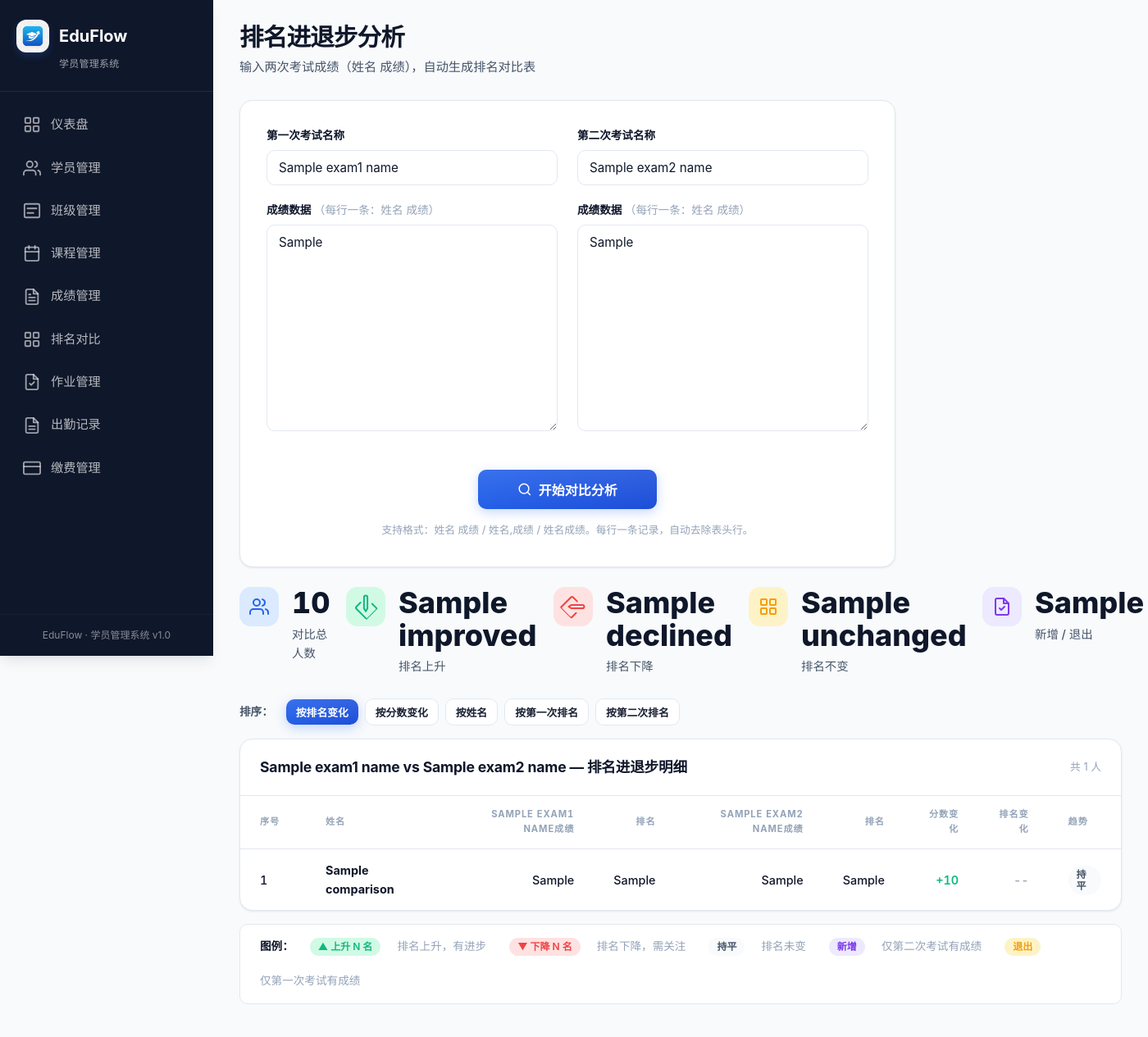
After one commit to XinxinLi2004/edutrack, a Django app: template templates/rank-compare/index.html in a window 1400 px wide. The commit adds this page. Shown: the whole page at 82% size. Run offline with Django 3.2, Linux system fonts and the light colour scheme; the template is opened without the code that fills it: most values are stand-ins (such as "Sample title", 1, 10 or a date in 2020).

Commit message:
release: v2.3.0 — 排名对比工具 + Windows 打包镜像优化
## 新功能：排名进退步分析 (/rank-compare)
- 粘贴两次考试成绩数据，自动排名并对比进退步
- 同分同名次排名算法，姓名匹配+边界处理
- 5 张统计卡片 + 明细对比表 + 彩色趋势标签
- 客户端 JS 5 种维度排序

## 🔧 Windows 打包脚本重构 (build_windows.bat)
- Python 自动安装改用国内镜像：npmmirror → Tsinghua → 华为云
- 不再依赖海外官网慢速下载
- PyInstaller pip 安装增加阿里镜像回退
- 默认 Python 版本升至 3.12.9

## 📦 版本号
- package.json → 2.3.0
- pyproject.toml → 2.3.0
- CHANGELOG 追加 v2.3 打包记录

```diff
--- a/package.json
+++ b/package.json
@@ -1,6 +1,6 @@
 {
   "name": "eduflow",
-  "version": "2.2.0",
+  "version": "2.3.0",
   "description": "教培行业学员管理系统 - 本地离线版（Python 标准库实现）",
   "main": "app.py",
   "scripts": {
--- a/pyproject.toml
+++ b/pyproject.toml
@@ -4,7 +4,7 @@
 
 [project]
 name = "eduflow"
-version = "2.2.0"
+version = "2.3.0"
 description = "Eduflow 后端服务"
 requires-python = ">=3.10"
 
--- a/templates/partials/header.html
+++ b/templates/partials/header.html
@@ -72,6 +72,10 @@
           <svg class="icon"><use href="#icon-grades"/></svg>
           <span>成绩管理</span>
         </a>
+        <a href="/rank-compare" class="nav-item {% if active_menu == 'rank-compare' %}active{% endif %}">
+          <svg class="icon"><use href="#icon-dashboard"/></svg>
+          <span>排名对比</span>
+        </a>
         <a href="/assignments" class="nav-item {% if active_menu == 'assignments' %}active{% endif %}">
           <svg class="icon"><use href="#icon-assignments"/></svg>
           <span>作业管理</span>
--- /dev/null
+++ b/templates/rank-compare/index.html
@@ -0,0 +1,332 @@
+{% include "partials/header.html" %}
+
+<div class="top-bar">
+  <div>
+    <h1 class="page-title">排名进退步分析</h1>
+    <p class="page-subtitle">输入两次考试成绩（姓名 成绩），自动生成排名对比表</p>
+  </div>
+</div>
+
+<form method="post" action="/rank-compare" class="reveal">
+  <div class="form-card" style="margin-bottom: 24px;">
+    <div style="display: grid; grid-template-columns: 1fr 1fr; gap: 24px;">
+      <!-- 第一次考试 -->
+      <div>
+        <div class="form-group">
+          <label class="form-label">第一次考试名称</label>
+          <input type="text" name="exam1_name" class="form-input" placeholder="例如：期中考试" value="{{ exam1_name }}" required>
+        </div>
+        <div class="form-group">
+          <label class="form-label">成绩数据 <span style="color: var(--text-muted); font-weight: 400;">（每行一条：姓名 成绩）</span></label>
+          <textarea name="exam1_data" class="form-input" rows="12" placeholder="张三 95&#10;李四 88&#10;王五 92&#10;...&#10;&#10;支持用逗号、空格或Tab分隔" required>{{ exam1_data }}</textarea>
+        </div>
+      </div>
+
+      <!-- 第二次考试 -->
+      <div>
+        <div class="form-group">
+          <label class="form-label">第二次考试名称</label>
+          <input type="text" name="exam2_name" class="form-input" placeholder="例如：期末考试" value="{{ exam2_name }}" required>
+        </div>
+        <div class="form-group">
+          <label class="form-label">成绩数据 <span style="color: var(--text-muted); font-weight: 400;">（每行一条：姓名 成绩）</span></label>
+          <textarea name="exam2_data" class="form-input" rows="12" placeholder="张三 92&#10;李四 90&#10;王五 88&#10;...&#10;&#10;支持用逗号、空格或Tab分隔" required>{{ exam2_data }}</textarea>
+        </div>
+      </div>
+    </div>
+
+    <div style="display: flex; justify-content: center; margin-top: 20px;">
+      <button type="submit" class="btn btn-primary" style="padding: 12px 48px; font-size: 1rem;">
+        <svg class="icon" style="width: 1.1em; height: 1.1em;"><use href="#icon-search"/></svg>
+        开始对比分析
+      </button>
+    </div>
+
+    <div style="margin-top: 12px; text-align: center;">
+      <span style="font-size: 0.8rem; color: var(--text-muted);">
+        支持格式：姓名 成绩 / 姓名,成绩 / 姓名<TAB>成绩。每行一条记录，自动去除表头行。
+      </span>
+    </div>
+  </div>
+</form>
+
+{% if comparisons %}
+<!-- ===== 分析结果 ===== -->
+
+<!-- 概览统计 -->
+<div class="card-grid" style="grid-template-columns: repeat(5, 1fr);">
+  <div class="stat-card reveal">
+    <div class="stat-icon blue">
+      <svg class="icon"><use href="#icon-students"/></svg>
+    </div>
+    <div class="stat-info">
+      <div class="stat-value">{{ stats.total }}</div>
+      <div class="stat-label">对比总人数</div>
+    </div>
+  </div>
+  <div class="stat-card reveal">
+    <div class="stat-icon green">
+      <svg class="icon" style="transform: rotate(-45deg);"><use href="#icon-edit"/></svg>
+    </div>
+    <div class="stat-info">
+      <div class="stat-value">{{ stats.improved }}</div>
+      <div class="stat-label">排名上升</div>
+    </div>
+  </div>
+  <div class="stat-card reveal">
+    <div class="stat-icon red">
+      <svg class="icon" style="transform: rotate(45deg);"><use href="#icon-edit"/></svg>
+    </div>
+    <div class="stat-info">
+      <div class="stat-value">{{ stats.declined }}</div>
+      <div class="stat-label">排名下降</div>
+    </div>
+  </div>
+  <div class="stat-card reveal">
+    <div class="stat-icon orange">
+      <svg class="icon"><use href="#icon-dashboard"/></svg>
+    </div>
+    <div class="stat-info">
+      <div class="stat-value">{{ stats.unchanged }}</div>
+      <div class="stat-label">排名不变</div>
+    </div>
+  </div>
+  <div class="stat-card reveal">
+    <div class="stat-icon purple">
+      <svg class="icon"><use href="#icon-assignments"/></svg>
+    </div>
+    <div class="stat-info">
+      <div class="stat-value">{{ stats.new_only }}{% if stats.new_only > 0 or stats.dropped_only > 0 %}<span style="font-size: 0.6em; color: var(--text-muted);"> / {{ stats.dropped_only }}</span>{% endif %}</div>
+      <div class="stat-label">新增 / 退出</div>
+    </div>
+  </div>
+</div>
+
+<!-- 排序切换 -->
+<div class="reveal" style="margin-bottom: 16px;">
+  <div class="filter-bar" style="margin-bottom: 0; justify-content: flex-start; gap: 8px;">
+    <span style="font-size: 0.85rem; color: var(--text-secondary); font-weight: 600; margin-right: 8px;">排序：</span>
+    <button type="button" onclick="sortTable('rank_change')" class="btn btn-sm btn-primary sort-btn" data-sort="rank_change">按排名变化</button>
+    <button type="button" onclick="sortTable('score_change')" class="btn btn-sm btn-secondary sort-btn" data-sort="score_change">按分数变化</button>
+    <button type="button" onclick="sortTable('name')" class="btn btn-sm btn-secondary sort-btn" data-sort="name">按姓名</button>
+    <button type="button" onclick="sortTable('rank1')" class="btn btn-sm btn-secondary sort-btn" data-sort="rank1">按第一次排名</button>
+    <button type="button" onclick="sortTable('rank2')" class="btn btn-sm btn-secondary sort-btn" data-sort="rank2">按第二次排名</button>
+  </div>
+</div>
+
+<!-- 对比表格 -->
+<div class="table-card reveal" id="results">
+  <div class="table-header">
+    <span class="table-title">{{ exam1_name }} vs {{ exam2_name }} — 排名进退步明细</span>
+    <span style="font-size: 0.8rem; color: var(--text-muted);">共 {{ comparisons|length }} 人</span>
+  </div>
+  <div style="overflow-x: auto;">
+    <table class="data-table">
+      <thead>
+        <tr>
+          <th style="width: 80px;">序号</th>
+          <th>姓名</th>
+          <th style="text-align: right;">{{ exam1_name }}成绩</th>
+          <th style="text-align: right;">排名</th>
+          <th style="text-align: right;">{{ exam2_name }}成绩</th>
+          <th style="text-align: right;">排名</th>
+          <th style="text-align: right;">分数变化</th>
+          <th style="text-align: right;">排名变化</th>
+          <th>趋势</th>
+        </tr>
+      </thead>
+      <tbody>
+        {% for c in comparisons %}
+        <tr>
+          <td>{{ c.index }}</td>
+          <td>
+            <strong>{{ c.name }}</strong>
+            {% if c.is_new %}<span class="badge badge-purple" style="font-size: 0.7rem; margin-left: 6px;">新增</span>{% endif %}
+            {% if c.is_dropped %}<span class="badge badge-orange" style="font-size: 0.7rem; margin-left: 6px;">退出</span>{% endif %}
+          </td>
+          <td style="text-align: right; font-variant-numeric: tabular-nums;">{% if not c.is_new %}{{ c.score1 }}{% else %}<span style="color: var(--text-muted);">--</span>{% endif %}</td>
+          <td style="text-align: right; font-variant-numeric: tabular-nums;">{% if not c.is_new %}{{ c.rank1 }}{% else %}<span style="color: var(--text-muted);">--</span>{% endif %}</td>
+          <td style="text-align: right; font-variant-numeric: tabular-nums;">{% if not c.is_dropped %}{{ c.score2 }}{% else %}<span style="color: var(--text-muted);">--</span>{% endif %}</td>
+          <td style="text-align: right; font-variant-numeric: tabular-nums;">{% if not c.is_dropped %}{{ c.rank2 }}{% else %}<span style="color: var(--text-muted);">--</span>{% endif %}</td>
+          <td style="text-align: right; font-variant-numeric: tabular-nums;">
+            {% if c.score_change == 0 and not c.is_new and not c.is_dropped %}
+              <span style="color: var(--text-muted);">0</span>
+            {% elif c.score_change > 0 %}
+              <span style="color: var(--success-color); font-weight: 600;">+{{ c.score_change }}</span>
+            {% elif c.score_change < 0 %}
+              <span style="color: var(--danger-color); font-weight: 600;">{{ c.score_change }}</span>
+            {% else %}
+              <span style="color: var(--text-muted);">--</span>
+            {% endif %}
+          </td>
+          <td style="text-align: right; font-variant-numeric: tabular-nums;">
+            {% if c.rank_change == 0 and not c.is_new and not c.is_dropped %}
+              <span style="color: var(--text-muted);">0</span>
+            {% elif c.rank_change > 0 %}
+              <span style="color: var(--success-color); font-weight: 700;">+{{ c.rank_change }}</span>
+            {% elif c.rank_change < 0 %}
+              <span style="color: var(--danger-color); font-weight: 700;">{{ c.rank_change }}</span>
+            {% else %}
+              <span style="color: var(--text-muted);">--</span>
+            {% endif %}
+          </td>
+          <td>
+            {% if c.is_new %}
+              <span class="badge badge-purple">新增</span>
+            {% elif c.is_dropped %}
+              <span class="badge badge-orange">退出</span>
+            {% elif c.rank_change > 0 %}
+              <span class="badge badge-green">▲ 上升 {{ c.rank_change }} 名</span>
+            {% elif c.rank_change < 0 %}
+              <span class="badge badge-red">▼ 下降 {{ c.abs_rank_change }} 名</span>
+            {% else %}
+              <span class="badge badge-gray">持平</span>
+            {% endif %}
+          </td>
+        </tr>
+        {% endfor %}
+      </tbody>
+    </table>
+  </div>
+</div>
+
+<!-- 图例说明 -->
+<div class="reveal" style="margin-top: 16px; padding: 16px 24px; background: var(--bg-card); border: 1px solid var(--border-color); border-radius: var(--radius); display: flex; gap: 20px; flex-wrap: wrap; align-items: center; font-size: 0.85rem;">
+  <span style="font-weight: 600; color: var(--text-primary);">图例：</span>
+  <span class="badge badge-green">▲ 上升 N 名</span>
+  <span style="color: var(--text-muted);">排名上升，有进步</span>
+  <span style="margin-left: 8px;" class="badge badge-red">▼ 下降 N 名</span>
+  <span style="color: var(--text-muted);">排名下降，需关注</span>
+  <span style="margin-left: 8px;" class="badge badge-gray">持平</span>
+  <span style="color: var(--text-muted);">排名未变</span>
+  <span style="margin-left: 8px;" class="badge badge-purple">新增</span>
+  <span style="color: var(--text-muted);">仅第二次考试有成绩</span>
+  <span style="margin-left: 8px;" class="badge badge-orange">退出</span>
+  <span style="color: var(--text-muted);">仅第一次考试有成绩</span>
+</div>
+
+{% else %}
+<!-- 未提交时的使用说明 -->
+<div class="reveal" style="margin-top: 32px;">
+  <div class="card" style="padding: 32px;">
+    <h3 style="font-size: 1rem; font-weight: 700; color: var(--text-primary); margin-bottom: 16px;">使用说明</h3>
+    <div style="display: grid; grid-template-columns: repeat(3, 1fr); gap: 24px;">
+      <div>
+        <div style="font-size: 0.85rem; font-weight: 700; color: var(--primary-color); margin-bottom: 8px;">1. 输入成绩</div>
+        <p style="font-size: 0.85rem; color: var(--text-secondary); line-height: 1.6;">
+          在上方左右两侧分别输入两次考试的名称和成绩数据。每行一条记录，格式为"姓名 成绩"，支持用逗号、空格或Tab分隔。
+        </p>
+      </div>
+      <div>
+        <div style="font-size: 0.85rem; font-weight: 700; color: var(--primary-color); margin-bottom: 8px;">2. 自动匹配</div>
+        <p style="font-size: 0.85rem; color: var(--text-secondary); line-height: 1.6;">
+          系统自动根据姓名匹配两次考试的学生，计算排名变化。同名学生会自动去重，新增和退出的学生会被单独标注。
+        </p>
+      </div>
+      <div>
+        <div style="font-size: 0.85rem; font-weight: 700; color: var(--primary-color); margin-bottom: 8px;">3. 查看结果</div>
+        <p style="font-size: 0.85rem; color: var(--text-secondary); line-height: 1.6;">
+          点击"开始对比分析"后，系统会生成完整的排名进退步表，包含排名变化、分数变化和趋势分析。支持多种排序方式。
+        </p>
+      </div>
+    </div>
+  </div>
+</div>
+{% endif %}
+
+<script>
+(function() {
+  var currentSort = 'rank_change';
+  var currentDir = 'desc';
+
+  function parseRankChange(row) {
+    var td = row.querySelectorAll('td')[7];
+    if (!td) return null;
+    var span = td.querySelector('span');
+    var text = (span ? span.textContent : td.textContent).trim();
+    if (text === '--') return null;
+    return parseFloat(text);
+  }
+
+  function parseScoreChange(row) {
+    var td = row.querySelectorAll('td')[6];
+    if (!td) return null;
+    var span = td.querySelector('span');
+    var text = (span ? span.textContent : td.textContent).trim();
+    if (text === '--') return null;
+    return parseFloat(text);
+  }
+
+  function parseName(row) {
+    var td = row.querySelectorAll('td')[1];
+    if (!td) return '';
+    return (td.textContent || '').trim();
+  }
+
+  function parseRank1(row) {
+    var td = row.querySelectorAll('td')[3];
+    if (!td) return null;
+    var text = td.textContent.trim();
+    if (text === '--') return Infinity;
+    return parseInt(text) || Infinity;
+  }
+
+  function parseRank2(row) {
+    var td = row.querySelectorAll('td')[5];
+    if (!td) return null;
+    var text = td.textContent.trim();
+    if (text === '--') return Infinity;
+    return parseInt(text) || Infinity;
+  }
+
+  window.sortTable = function(sortKey) {
+    var table = document.querySelector('.data-table tbody');
+    if (!table) return;
+
+    var rows = Array.from(table.querySelectorAll('tr'));
+
+    if (currentSort === sortKey) {
+      currentDir = currentDir === 'asc' ? 'desc' : 'asc';
+    } else {
+      currentSort = sortKey;
+      currentDir = (sortKey === 'rank_change' || sortKey === 'score_change') ? 'desc' : 'asc';
+    }
+
+    var getValue;
+    if (sortKey === 'rank_change') { getValue = parseRankChange; }
+    else if (sortKey === 'score_change') { getValue = parseScoreChange; }
+    else if (sortKey === 'name') { getValue = parseName; }
+    else if (sortKey === 'rank1') { getValue = parseRank1; }
+    else if (sortKey === 'rank2') { getValue = parseRank2; }
+    else { return; }
+
+    // Handle null values (new/dropped students) - push to bottom
+    rows.sort(function(a, b) {
+      var va = getValue(a), vb = getValue(b);
+      if (va === null) va = currentDir === 'asc' ? Infinity : -Infinity;
+      if (vb === null) vb = currentDir === 'asc' ? Infinity : -Infinity;
+      if (va < vb) return currentDir === 'asc' ? -1 : 1;
+      if (va > vb) return currentDir === 'asc' ? 1 : -1;
+      return 0;
+    });
+
+    // Re-append sorted rows and re-number
+    rows.forEach(function(row, i) {
+      table.appendChild(row);
+      row.querySelectorAll('td')[0].textContent = (i + 1);
+    });
+
+    // Update button styles
+    document.querySelectorAll('.sort-btn').forEach(function(btn) {
+      var ds = btn.getAttribute('data-sort');
+      if (ds === currentSort) {
+        btn.className = 'btn btn-sm btn-primary sort-btn';
+      } else {
+        btn.className = 'btn btn-sm btn-secondary sort-btn';
+      }
+    });
+  };
+})();
+</script>
+
+{% include "partials/footer.html" %}
```
Also changed, not shown: app.py (+223 -0 lines), 产品发展建议书.md (added, +177 -0 lines), CHANGELOG.md, 1 other file.
